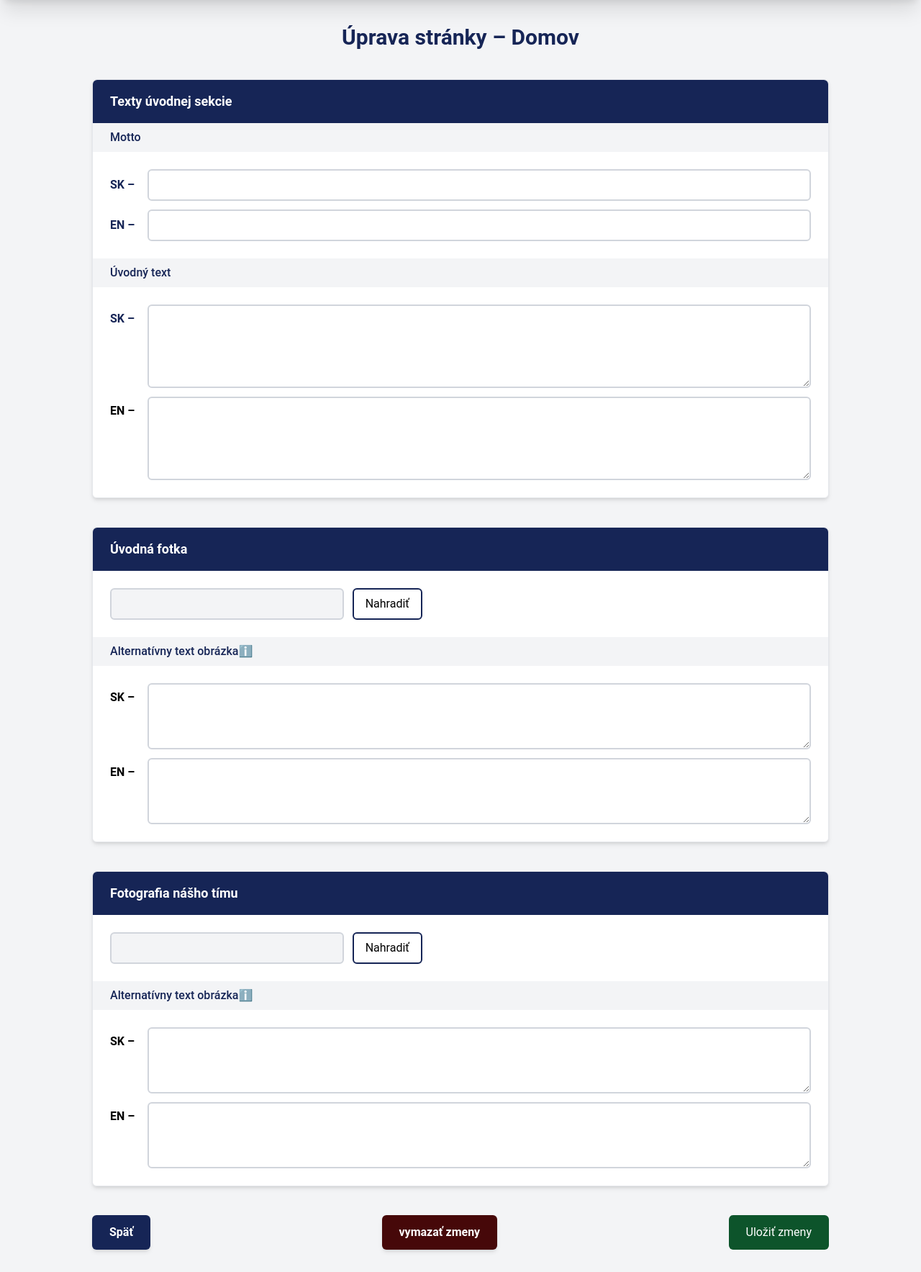
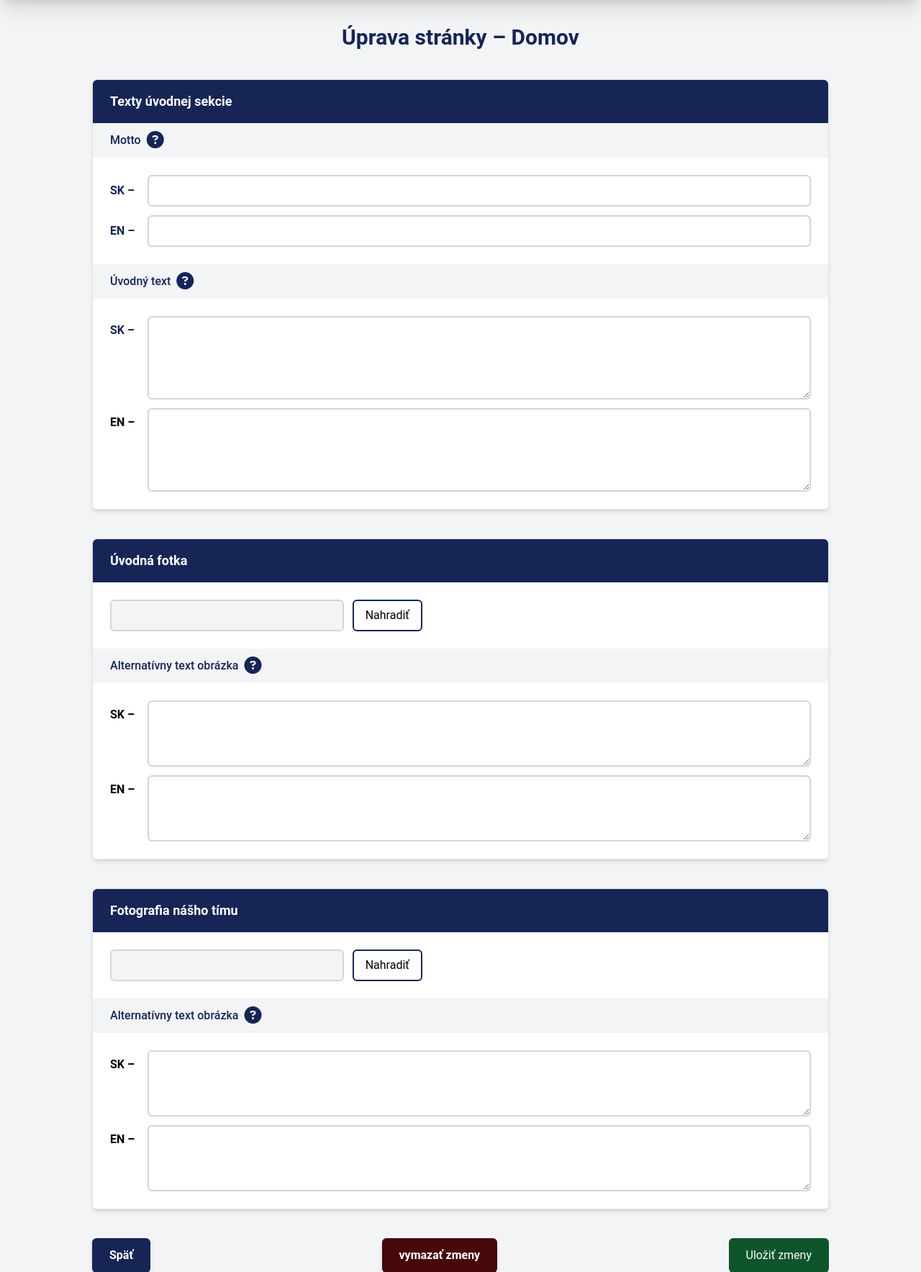
Before and after one commit to Vikii712/BP, a Laravel app: template Votum_Viki/web/resources/views/pages/admin/home-edit.blade.php in a window 1280 px wide. Shown: the part 94-1861 px from the top of the page at 72% size. Before the commit the page ends 1839 px from the top, so only its background shows below. Run offline with Laravel 12, Linux system fonts and the light colour scheme; the template is opened without the code that fills it, so the values that code supplies are empty; style sheets or scripts are compiled from the project's sources.

Commit message:
úprava tooltipu, texty

```diff
--- a/Votum_Viki/web/resources/views/components/InfoTooltip.blade.php
+++ b/Votum_Viki/web/resources/views/components/InfoTooltip.blade.php
@@ -1,14 +1,19 @@
 @php
     $messages = [
-        'alt' => 'Alternatívny text sa používa pre ľudí so zrakovým postihnutím alebo keď sa obrázok nezobrazí. Mal by stručne popísať obsah obrázka.',
+        'alt' => 'Alternatívny text čitajú čítačky pre ľudí so zrakovým znevýhodnením, alebo je vypísaný keď sa obrázok nezobrazí. Mal by stručne popísať obsah obrázka.',
+        'hero' => 'Úvodný text je prvým viditeľným textom pri načítaní hlavnej stránky. Mal by mať rozsah asi 1-2 vety.',
+        'motto' => 'Motto je prvá zvýraznená veta, ktorú uvidí používateľ pri navštívení hlavnej stránky.',
     ];
 @endphp
 
 @props(['typ'])
 
 <div class="relative flex items-center gap-2">
-    <span class="text-blue-950 font-semibold cursor-pointer info-icon">ℹ️</span>
-    <div class="absolute z-10 w-64 bg-blue-50 border border-blue-300 text-blue-950 px-3 py-2 rounded-md shadow-lg hidden info-message">
+    <span class="text-blue-950 text-2xl font-bold cursor-pointer info-icon px-2">
+        <i class="fas fa-question-circle"></i>
+    </span>
+    <div class="absolute z-10 w-64 bg-blue-50 border border-blue-300 text-blue-950 px-4 py-3 rounded-md shadow-lg hidden info-message"
+         style="left: 2rem; top: 50%; transform: translateY(-50%);">
         {{ $messages[$typ] ?? '' }}
     </div>
 </div>
@@ -16,14 +21,9 @@
 <script>
     document.addEventListener('DOMContentLoaded', function() {
         document.querySelectorAll('.info-icon').forEach(function(icon) {
-            const messageBox = icon.parentElement.querySelector('.info-message');
-
-            icon.addEventListener('mouseenter', function() {
-                messageBox.classList.remove('hidden');
-            });
-            icon.addEventListener('mouseleave', function() {
-                messageBox.classList.add('hidden');
-            });
+            const msg = icon.parentElement.querySelector('.info-message');
+            icon.addEventListener('mouseenter', () => msg.classList.remove('hidden'));
+            icon.addEventListener('mouseleave', () => msg.classList.add('hidden'));
         });
     });
 </script>
--- a/Votum_Viki/web/resources/views/pages/admin/home-edit.blade.php
+++ b/Votum_Viki/web/resources/views/pages/admin/home-edit.blade.php
@@ -20,8 +20,9 @@
                             Texty úvodnej sekcie
                         </div>
 
-                        <div class="bg-gray-100 -mx-6 -mt-6 px-6 py-2 font-medium text-blue-950">
+                        <div class="flex flex-row  -mt-6 items-center  bg-gray-100 -mx-6 px-6 py-2 font-medium text-blue-950">
                             Motto
+                            <x-InfoTooltip typ="motto" />
                         </div>
 
                         <div class="space-y-3">
@@ -43,8 +44,9 @@
                         </div>
 
                         {{-- ÚVODNÝ TEXT --}}
-                        <div class="bg-gray-100 -mx-6 px-6 py-2 font-medium text-blue-950">
+                        <div class="flex flex-row items-center  bg-gray-100 -mx-6 px-6 py-2 font-medium text-blue-950">
                             Úvodný text
+                            <x-InfoTooltip typ="hero"/>
                         </div>
 
                         <div class="space-y-3">
@@ -86,7 +88,7 @@
                         </div>
 
                         {{-- ALT --}}
-                        <div class="flex flex-row bg-gray-100 -mx-6 px-6 py-2 font-medium text-blue-950">
+                        <div class="flex flex-row bg-gray-100 items-center -mx-6 px-6 py-2 font-medium text-blue-950">
                             Alternatívny text obrázka
                             <x-InfoTooltip typ="alt" />
                         </div>
@@ -129,7 +131,7 @@
                         </div>
 
                         {{-- ALT --}}
-                        <div class="flex flex-row bg-gray-100 -mx-6 px-6 py-2 font-medium text-blue-950">
+                        <div class="flex flex-row items-center  bg-gray-100 -mx-6 px-6 py-2 font-medium text-blue-950">
                             Alternatívny text obrázka
                             <x-InfoTooltip typ="alt" />
                         </div>
```
